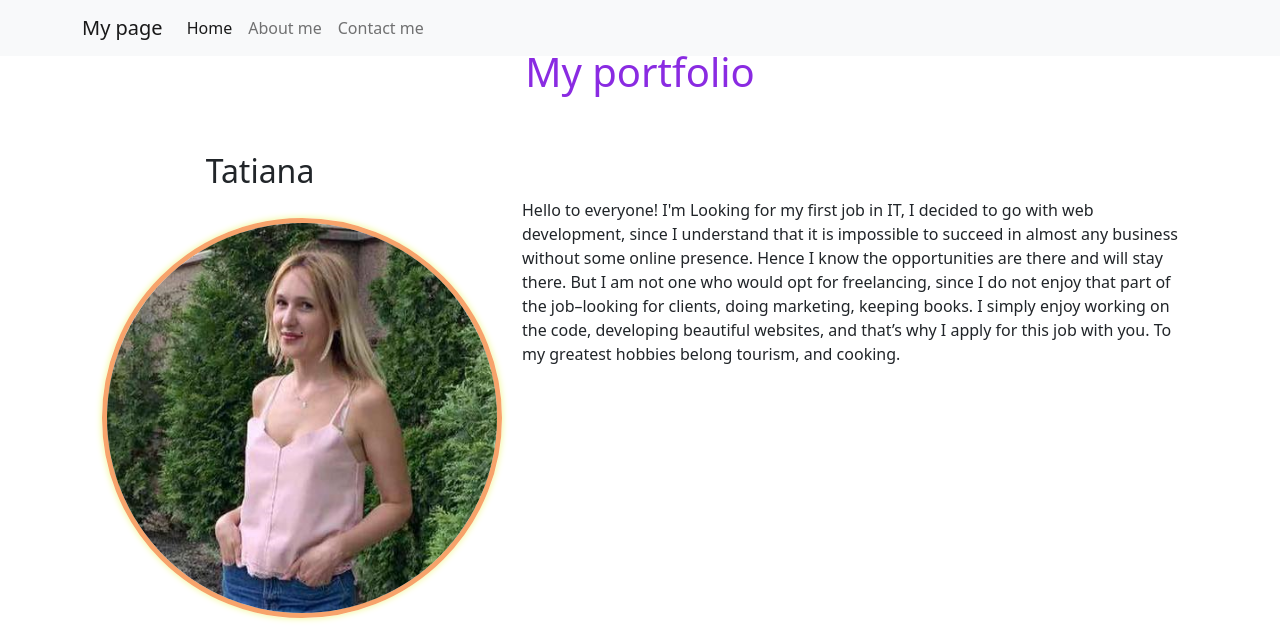
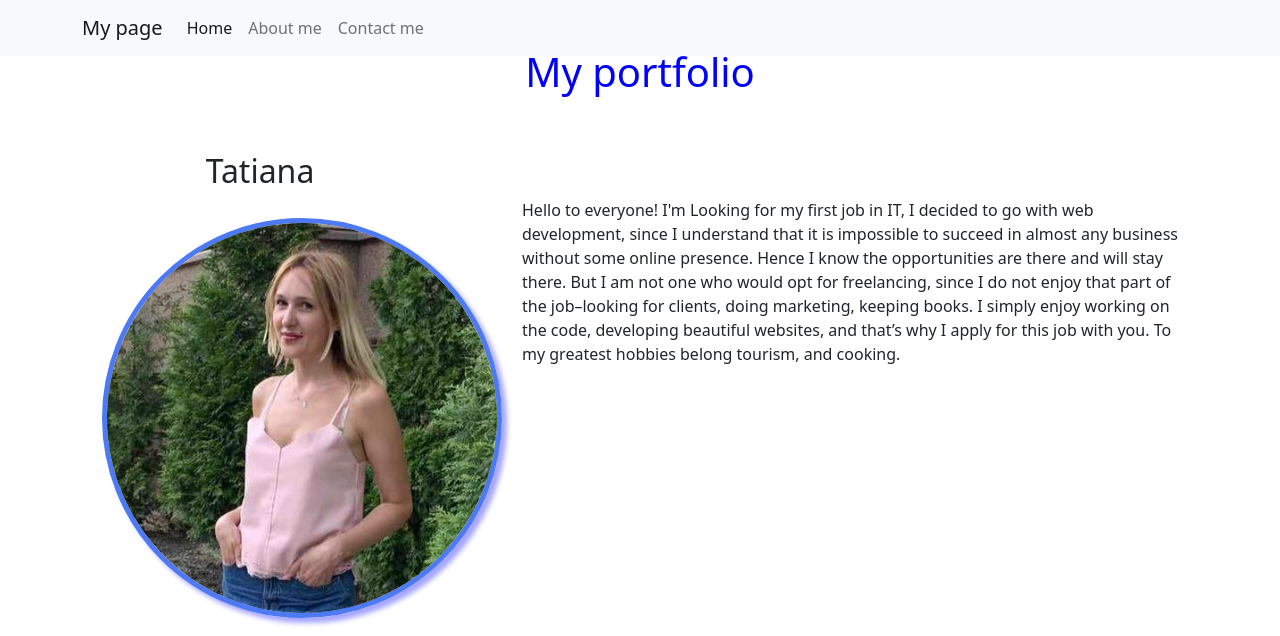
Before and after one commit to tdyomina/my-portfolio, a plain HTML site: page index.html in a window 1280 px wide. Shown: the top 636 px of the page. Drawn offline with nearby package versions, Linux system fonts and the light colour scheme.

Commit message:
H1 color changed

```diff
--- a/css/style.css
+++ b/css/style.css
@@ -1,12 +1,12 @@
 h1 {
-  color: blueviolet;
+  color: blue;
 }
 
 .photo {
   width: 400px;
   border-radius: 200px;
-  border: 5px solid rgb(247, 163, 107);
-  box-shadow: 0 0 7px rgb(239, 247, 138);
+  border: 5px solid rgba(24, 81, 240, 0.767);
+  box-shadow: 5px 5px 5px rgba(0, 0, 255, 0.356);
   float: left;
   margin: 20px 20px 20px 20px;
 }
```
